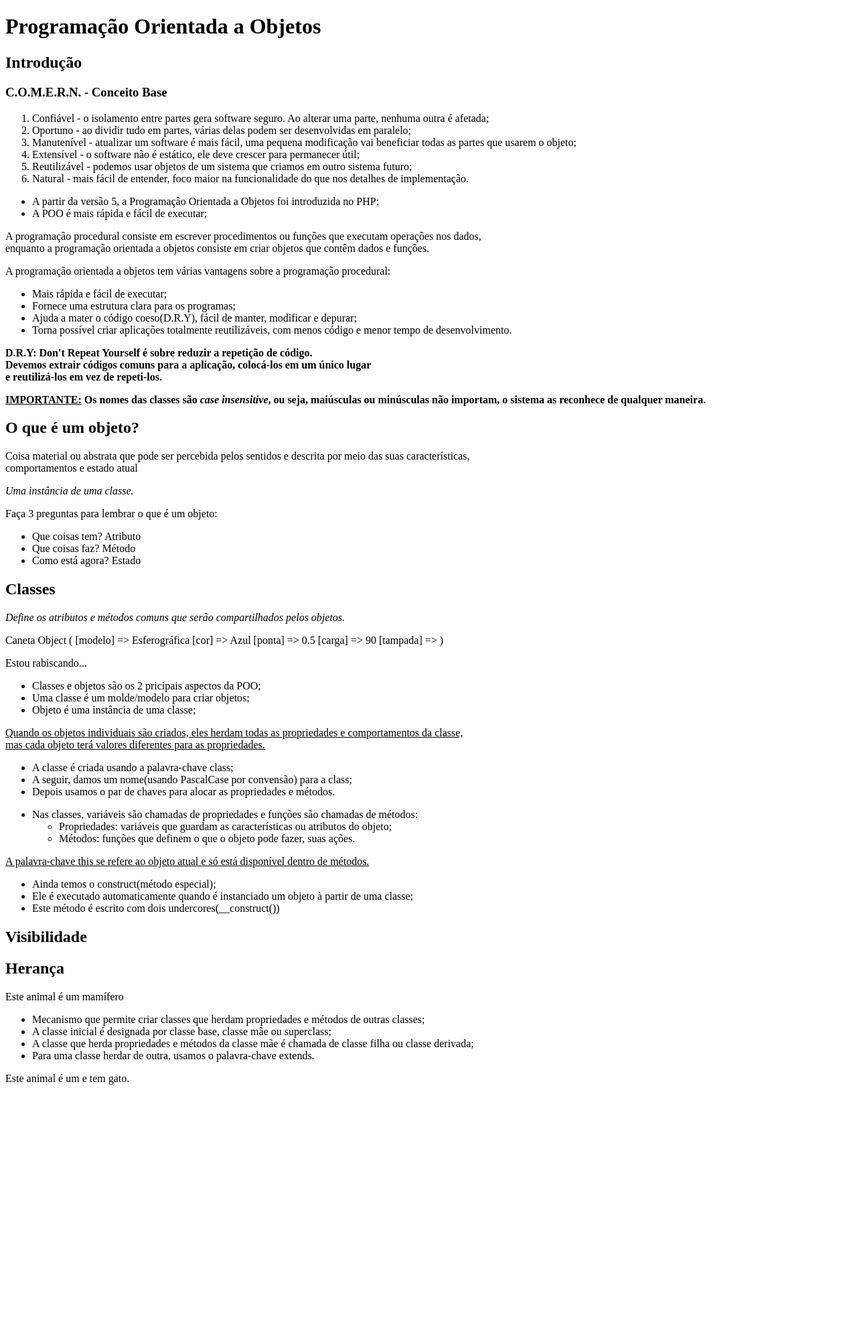
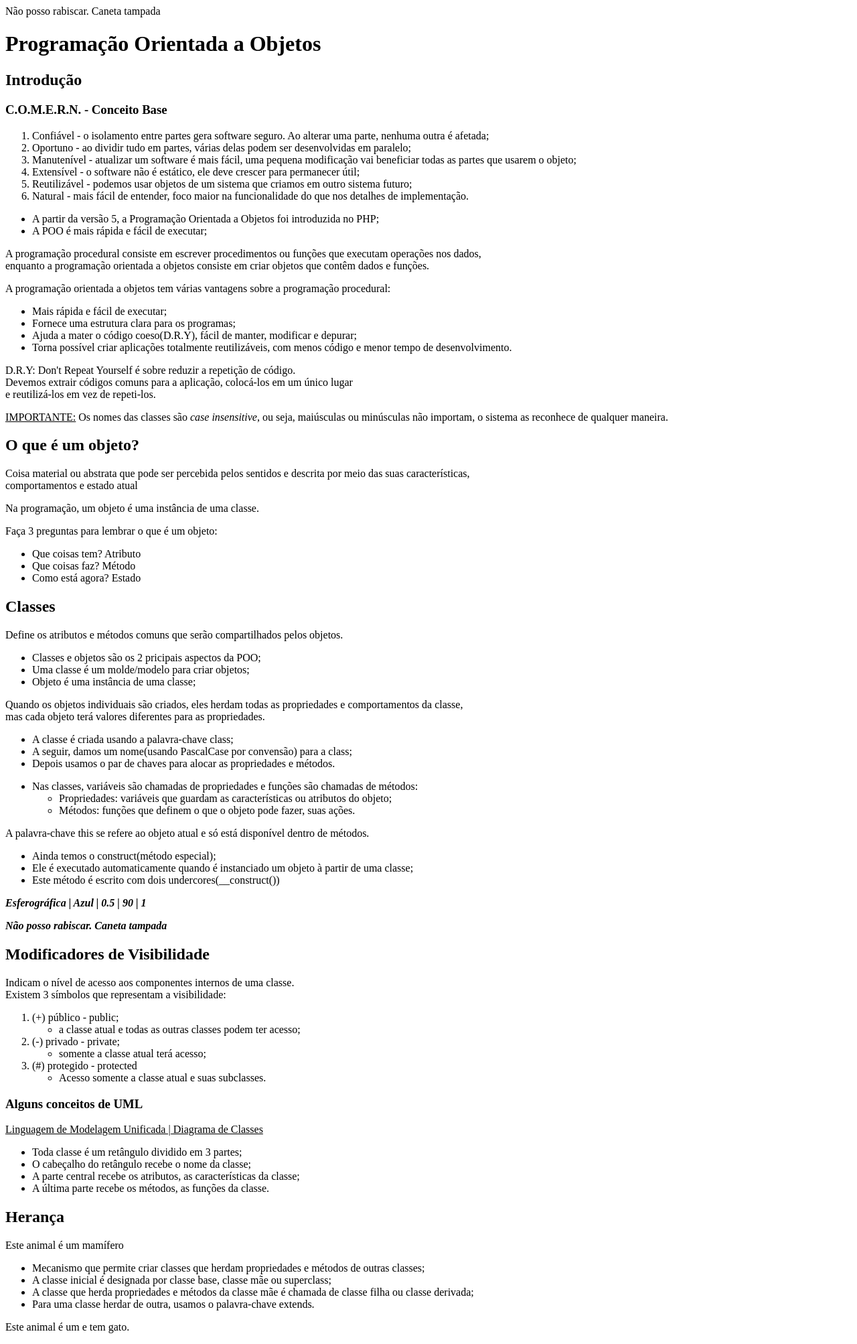
Before and after one commit to AndrewHGomes/Aprendendo-PHP, a PHP site: page / in a window 1280 px wide. Shown: the whole page at 67% size. Before the commit the page ends 1619 px from the top, so only its background shows below. Run offline with PHP 8.4, Linux system fonts and the light colour scheme.

Commit message:
Refatoração do código e aula sobre modificadores de visibilidade

```diff
--- a/16-POO/index.php
+++ b/16-POO/index.php
@@ -1,3 +1,45 @@
+<?php
+
+class Caneta
+{
+  public $modelo;
+  public $cor;
+  public $ponta;
+  public $carga;
+  public $tampada;
+
+  public function rabiscar()
+  {
+    if ($this->tampada === true) {
+      echo "<p>Não posso rabiscar. Caneta tampada</p>";
+    } else {
+      echo "<p>Estou rabiscando...</p>";
+    }
+  }
+
+  public function tampar()
+  {
+    $this->tampada = true;
+  }
+
+  public function destampar()
+  {
+    $this->tampada = false;
+  }
+}
+
+$caneta1 = new Caneta();
+$caneta1->modelo = 'Esferográfica';
+$caneta1->cor = 'Azul';
+$caneta1->ponta = 0.5;
+$caneta1->carga = 90;
+
+$caneta1->tampar();
+
+$caneta1->rabiscar();
+
+?>
+
 <!DOCTYPE html>
 <html lang="pt-br">
 
@@ -37,9 +79,7 @@
         enquanto a programação orientada a objetos consiste em criar objetos que contêm dados e funções.
       </p>
 
-      <p>
-        A programação orientada a objetos tem várias vantagens sobre a programação procedural:
-      </p>
+      <p>A programação orientada a objetos tem várias vantagens sobre a programação procedural:</p>
 
       <ul>
         <li>Mais rápida e fácil de executar;</li>
@@ -49,17 +89,13 @@
       </ul>
 
       <p>
-        <strong>
         D.R.Y: Don't Repeat Yourself é sobre reduzir a repetição de código. <br>
         Devemos extrair códigos comuns para a aplicação, colocá-los em um único lugar <br>
         e reutilizá-los em vez de repeti-los.
-        </strong>
       </p>
 
       <p>
-        <strong>
         <ins>IMPORTANTE:</ins> Os nomes das classes são <em>case insensitive</em>, ou seja, maiúsculas ou minúsculas não importam, o sistema as reconhece de qualquer maneira.
-        </strong>
       </p>
 
     </section>
@@ -67,15 +103,12 @@
 
       <h2>O que é um objeto?</h2>
 
-      <p>Coisa material ou abstrata que pode ser percebida pelos sentidos e descrita por meio das suas características, <br>
+      <p>
+        Coisa material ou abstrata que pode ser percebida pelos sentidos e descrita por meio das suas características, <br>
         comportamentos e estado atual
       </p>
 
-      <p>
-        <em>
-          Uma instância de uma classe.
-        </em>
-      </p>
+      <p>Na programação, um objeto é uma instância de uma classe.</p>
 
       <p>Faça 3 preguntas para lembrar o que é um objeto:</p>
 
@@ -90,55 +123,7 @@
 
       <h2>Classes</h2>
 
-      <p>
-        <em>
-          Define os atributos e métodos comuns que serão compartilhados pelos objetos.
-        </em>
-      </p>
-
-      <?php
-
-      class Caneta
-      {
-        public $modelo;
-        public $cor;
-        public $ponta;
-        public $carga;
-        public $tampada;
-
-        function rabiscar()
-        {
-          if ($this->tampada === true) {
-            echo "<p>Não posso rabiscar. Caneta tampada</p>";
-          } else {
-            echo "<p>Estou rabiscando...</p>";
-          }
-        }
-
-        function tampar()
-        {
-          $this->tampada = true;
-        }
-
-        function destampar()
-        {
-          $this->tampada = false;
-        }
-      }
-
-      $caneta1 = new Caneta();
-      $caneta1->modelo = 'Esferográfica';
-      $caneta1->cor = 'Azul';
-      $caneta1->ponta = 0.5;
-      $caneta1->carga = 90;
-
-      print_r($caneta1);
-
-      $caneta1->destampar();
-
-      $caneta1->rabiscar();
-
-      ?>
+      <p>Define os atributos e métodos comuns que serão compartilhados pelos objetos.</p>
 
       <ul>
         <li>Classes e objetos são os 2 pricipais aspectos da POO;</li>
@@ -147,10 +132,8 @@
       </ul>
 
       <p>
-        <ins>
         Quando os objetos individuais são criados, eles herdam todas as propriedades e comportamentos da classe, <br>
         mas cada objeto terá valores diferentes para as propriedades.
-        </ins>
       </p>
 
       <ul>
@@ -169,11 +152,7 @@
         </ul>
       </ul>
 
-      <p>
-        <ins>
-          A palavra-chave this se refere ao objeto atual e só está disponível dentro de métodos.
-        </ins>
-      </p>
+      <p>A palavra-chave this se refere ao objeto atual e só está disponível dentro de métodos.</p>
 
       <ul>
         <li>Ainda temos o construct(método especial);</li>
@@ -181,11 +160,71 @@
         <li>Este método é escrito com dois undercores(__construct())</li>
       </ul>
 
+      <p>
+        <strong>
+          <em>
+            <?= $caneta1->modelo ?> | <?= $caneta1->cor ?> | <?= $caneta1->ponta ?> | <?= $caneta1->carga ?> | <?= $caneta1->tampada ?>
+          </em>
+        </strong>
+      </p>
+
+      <p>
+        <strong>
+          <em>
+            <?= $caneta1->rabiscar() ?>
+          </em>
+        </strong>
+      </p>
+
     </section>
     <section>
 
-      <h2>Visibilidade</h2>
+      <h2>Modificadores de Visibilidade</h2>
 
+      <p>Indicam o nível de acesso aos componentes internos de uma classe. <br>
+        Existem 3 símbolos que representam a visibilidade:
+      </p>
+
+      <ol>
+        <li>(+) público - public;</li>
+        <ul>
+          <li>a classe atual e todas as outras classes podem ter acesso;</li>
+        </ul>
+        <li>(-) privado - private;</li>
+        <ul>
+          <li>somente a classe atual terá acesso;</li>
+        </ul>
+        <li>(#) protegido - protected</li>
+        <ul>
+          <li>Acesso somente a classe atual e suas subclasses.</li>
+        </ul>
+      </ol>
+
+      <h3>Alguns conceitos de UML</h3>
+
+      <p>
+        <ins>
+          Linguagem de Modelagem Unificada | Diagrama de Classes
+        </ins>
+      </p>
+
+      <ul>
+        <li>Toda classe é um retângulo dividido em 3 partes;</li>
+        <li>O cabeçalho do retângulo recebe o nome da classe;</li>
+        <li>A parte central recebe os atributos, as características da classe;</li>
+        <li>A última parte recebe os métodos, as funções da classe.</li>
+      </ul>
+
+      <?php
+
+
+
+      ?>
+
+    </section>
+    <section>
+
+      <h2></h2>
     </section>
     <section>
 
```
Lines whose indentation alone changed are shown as unchanged.
